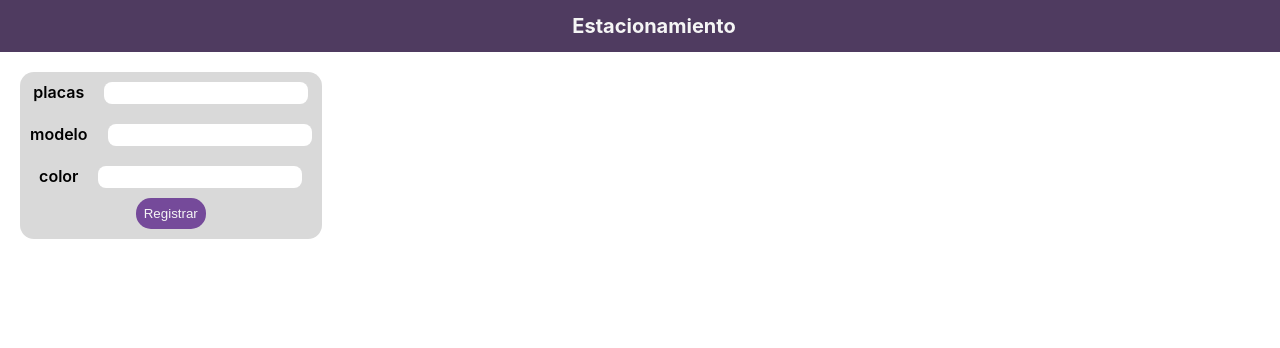
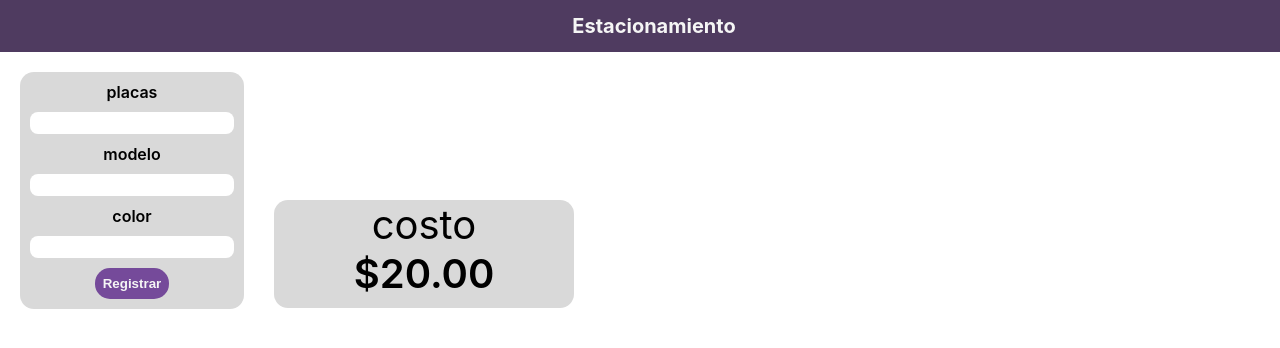
Before and after one commit to ceceher/estacionamiento-app, a React (Create React App) app: page / in a window 1280 px wide. Shown: the top 348 px of the page. Built offline with nearby package versions, Linux system fonts and the light colour scheme.

Commit message:
handleChange in form working

```diff
--- a/src/App.js
+++ b/src/App.js
@@ -2,6 +2,7 @@ import React, { Component } from "react";
 import "./styles.css";
 import NavBar from "./components/navbar";
 import Form from "./components/Form";
+import CostBlock from "./components/costBlock";
 
 class App extends Component {
   render() {
@@ -10,6 +11,7 @@ class App extends Component {
         <NavBar />
         <main>
           <Form />
+          <CostBlock />
         </main>
       </React.Fragment>
     );
--- a/src/components/Form.jsx
+++ b/src/components/Form.jsx
@@ -11,6 +11,8 @@ class Form extends Component {
         label: "placas",
         defaultValue: "",
         placeholder: "",
+        valid: 0,
+        touched: 0,
         validationRules: {
           isRequired: true,
           minLenght: 2,
@@ -21,6 +23,8 @@ class Form extends Component {
         label: "color",
         defaultValue: "",
         placeholder: "",
+        valid: 0,
+        touched: 0,
         validationRules: {
           isRequired: true,
           minLenght: 2,
@@ -31,26 +35,34 @@ class Form extends Component {
         label: "modelo",
         defaultValue: "",
         placeholder: "",
+        valid: 0,
+        touched: 0,
         validationRules: {
           isRequired: true,
           minLenght: 2,
         },
       },
     };
+    this.handleChange = this.handleChange.bind(this);
   }
 
   handleChange(event) {
     const { name, value } = event.target;
-    this.setState({
-      ...this.state,
-      [name]: { ...this.state.name, value },
-    });
+    const valid = validate(value, this.state[name].validationRules);
+    const touched = 1;
+
+    this.setState((state, props) => ({
+      ...state,
+      [name]: { ...state[name], value, valid, touched },
+    }));
   }
 
   render() {
     return (
-      <div className="form form-wrap">
+      <div className="block form-wrap">
         <Input
+          valid={this.state.placas.valid}
+          touched={this.state.placas.touched}
           name={this.state.placas.name}
           placeholder={this.state.placas.placeholder}
           label={this.state.placas.label}
@@ -58,6 +70,8 @@ class Form extends Component {
           onChange={this.handleChange}
         />
         <Input
+          valid={this.state.modelo.valid}
+          touched={this.state.modelo.touched}
           name={this.state.modelo.name}
           placeholder={this.state.modelo.placeholder}
           label={this.state.modelo.label}
@@ -65,6 +79,8 @@ class Form extends Component {
           onChange={this.handleChange}
         />
         <Input
+          valid={this.state.color.valid}
+          touched={this.state.color.touched}
           name={this.state.color.name}
           placeholder={this.state.color.placeholder}
           label={this.state.color.label}
--- a/src/components/Input.jsx
+++ b/src/components/Input.jsx
@@ -3,17 +3,17 @@ import React, { Component } from "react";
 export default class Input extends Component {
   constructor(props) {
     super(props);
-
     this.state = {
       className: "",
     };
   }
-
   render() {
+    const className =
+      !this.props.touched || this.props.valid ? "input" : "input control-error";
     return (
       <div className={this.state.className}>
-        <label className="label">{this.props.label}</label>
-        <input {...this.props} className="input" />
+        <label className="label">{this.props.label}</label> <br />
+        <input {...this.props} className={className} />
       </div>
     );
   }
--- /dev/null
+++ b/src/components/costBlock.jsx
@@ -0,0 +1,19 @@
+import React, { Component } from "react";
+import PriceLabel from "./priceLabel";
+
+class CostBlock extends Component {
+  constructor(props) {
+    super(props);
+    this.state = {};
+  }
+  render() {
+    return (
+      <div className="cost-wrap cost-block">
+        <label>costo</label>
+        <PriceLabel />
+      </div>
+    );
+  }
+}
+
+export default CostBlock;
--- /dev/null
+++ b/src/components/priceLabel.jsx
@@ -0,0 +1,21 @@
+import React, { Component } from "react";
+
+class PriceLabel extends Component {
+  constructor(props) {
+    super(props);
+    this.state = {
+      className: "price",
+    };
+  }
+  render() {
+    return (
+      <div className={this.state.className}>
+        <label id="selectedCostL" className="label">
+          $20.00
+        </label>
+      </div>
+    );
+  }
+}
+
+export default PriceLabel;
--- a/src/styles.css
+++ b/src/styles.css
@@ -12,7 +12,7 @@
   margin-bottom: 10px;
 }
 
-.form {
+.block {
   background-color: #d9d9d9;
   border-radius: 14px;
   width: fit-content;
@@ -21,6 +21,7 @@
   padding-bottom: 10px;
   margin: 10px;
   margin-left: 20px;
+  padding-top: 10px;
 }
 
 .input {
@@ -45,13 +46,31 @@
   border-radius: 15px;
   border-style: hidden;
   padding: 8px;
+  font-weight: 550;
+}
+
+.control-error {
+  border: 1px solid red;
+}
+
+.cost-block {
+  background-color: #d9d9d9;
+  border-radius: 14px;
+  width: 300px;
+  text-align: center;
+  display: inline-block;
+  padding-bottom: 10px;
+  margin: 10px;
+  margin-left: 20px;
+  font-size: 40px;
 }
 
 .wrapper {
   display: grid;
-  grid-template-columns: repeat(3, 1fr);
+  grid-template-areas: repeat(3, 1fr);
   gap: 10px;
   grid-auto-rows: minmax(100px, auto);
+  justify-content: space-evenly;
 }
 
 .header-wrap {
@@ -62,4 +81,13 @@
 .form-wrap {
   grid-column: 2 / 2;
   grid-row: 2;
+  align-self: center;
+  justify-self: center;
 }
+
+.cost-wrap {
+  grid-column: 2 / 5;
+  grid-row: 1;
+  align-self: center;
+  justify-self: center;
+}
```
Also changed, not shown: src/components/registeredCars.jsx (added, +10 -0 lines), src/queries/newVehicles.jsx (added, +46 -0 lines).
